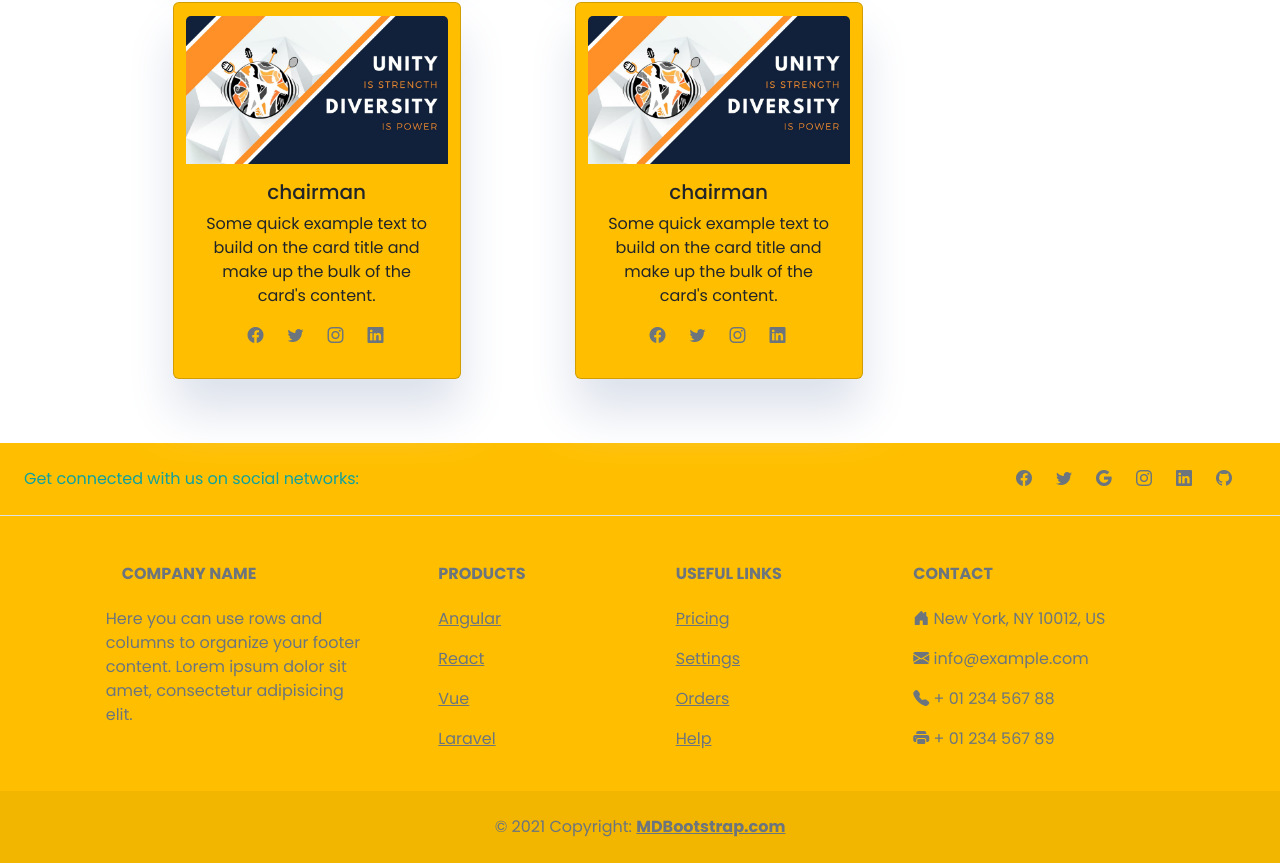
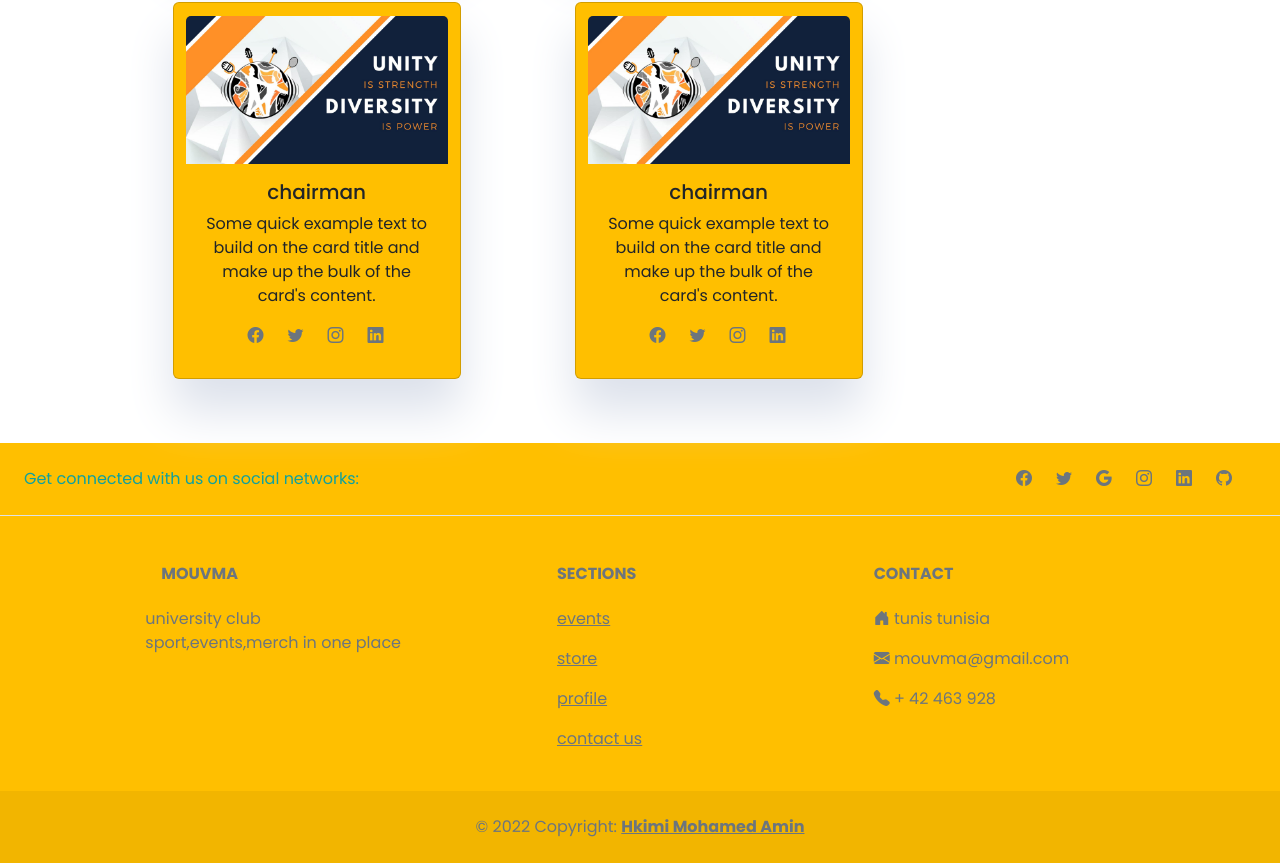
Before and after one commit to hkimi02/mouvma-website, a Vue app: page / in a window 1280 px wide. Shown: the part 2611-3474 px from the top of the page. Built offline with nearby package versions, Linux system fonts and the light colour scheme; some icons are missing.

Commit message:
update footer

```diff
--- a/src/components/footer_part.vue
+++ b/src/components/footer_part.vue
@@ -8,7 +8,6 @@
                 <span>Get connected with us on social networks:</span>
             </div>
             <!-- Left -->
-
             <!-- Right -->
             <div>
                 <a href="" class="me-4 text-reset">
@@ -43,59 +42,39 @@
                     <div class="col-md-3 col-lg-4 col-xl-3 mx-auto mb-4">
                         <!-- Content -->
                         <h6 class="text-uppercase fw-bold mb-4">
-                            <i class="fas fa-gem me-3"></i>Company name
+                            <i class="fas fa-gem me-3"></i>MOUVMA
                         </h6>
                         <p>
-                            Here you can use rows and columns to organize your footer content. Lorem ipsum
-                            dolor sit amet, consectetur adipisicing elit.
+                            university club sport,events,merch in one place
                         </p>
                     </div>
                     <div class="col-md-2 col-lg-2 col-xl-2 mx-auto mb-4">
                         <!-- Links -->
                         <h6 class="text-uppercase fw-bold mb-4">
-                            Products
+                            sections
                         </h6>
                         <p>
-                            <a href="#!" class="text-reset">Angular</a>
+                            <router-link to="/Events" class="text-reset">events</router-link>
                         </p>
                         <p>
-                            <a href="#!" class="text-reset">React</a>
+                            <router-link to="/Store" class="text-reset">store</router-link>
                         </p>
                         <p>
-                            <a href="#!" class="text-reset">Vue</a>
+                            <router-link to="/Profile" class="text-reset">profile</router-link>
                         </p>
                         <p>
-                            <a href="#!" class="text-reset">Laravel</a>
-                        </p>
-                    </div>
-                    <div class="col-md-3 col-lg-2 col-xl-2 mx-auto mb-4">
-                        <!-- Links -->
-                        <h6 class="text-uppercase fw-bold mb-4">
-                            Useful links
-                        </h6>
-                        <p>
-                            <a href="#!" class="text-reset">Pricing</a>
-                        </p>
-                        <p>
-                            <a href="#!" class="text-reset">Settings</a>
-                        </p>
-                        <p>
-                            <a href="#!" class="text-reset">Orders</a>
-                        </p>
-                        <p>
-                            <a href="#!" class="text-reset">Help</a>
+                            <router-link to="/contactUs" class="text-reset">contact us</router-link>
                         </p>
                     </div>
                     <div class="col-md-4 col-lg-3 col-xl-3 mx-auto mb-md-0 mb-4">
                         <!-- Links -->
                         <h6 class="text-uppercase fw-bold mb-4">Contact</h6>
-                        <p><i class="bi bi-house-door-fill"></i> New York, NY 10012, US</p>
+                        <p><i class="bi bi-house-door-fill"></i> tunis tunisia</p>
                         <p>
                             <i class="bi bi-envelope-fill"></i>
-                            info@example.com
+                            mouvma@gmail.com
                         </p>
-                        <p><i class="bi bi-telephone-fill"></i> + 01 234 567 88</p>
-                        <p><i class="bi bi-printer-fill"></i> + 01 234 567 89</p>
+                        <p><i class="bi bi-telephone-fill"></i> + 42 463 928</p>
                     </div>
                     <!-- Grid column -->
                 </div>
@@ -103,8 +82,8 @@
             </div>
         </section>
         <div class="text-center p-4" style="background-color: rgba(0, 0, 0, 0.05);">
-            © 2021 Copyright:
-            <a class="text-reset fw-bold" href="https://mdbootstrap.com/">MDBootstrap.com</a>
+            © 2022 Copyright:
+            <a class="text-reset fw-bold" href="https://www.facebook.com/mohamedamin.hkimi.5/">Hkimi Mohamed Amin</a>
         </div>
     </footer>
 </template>
```
